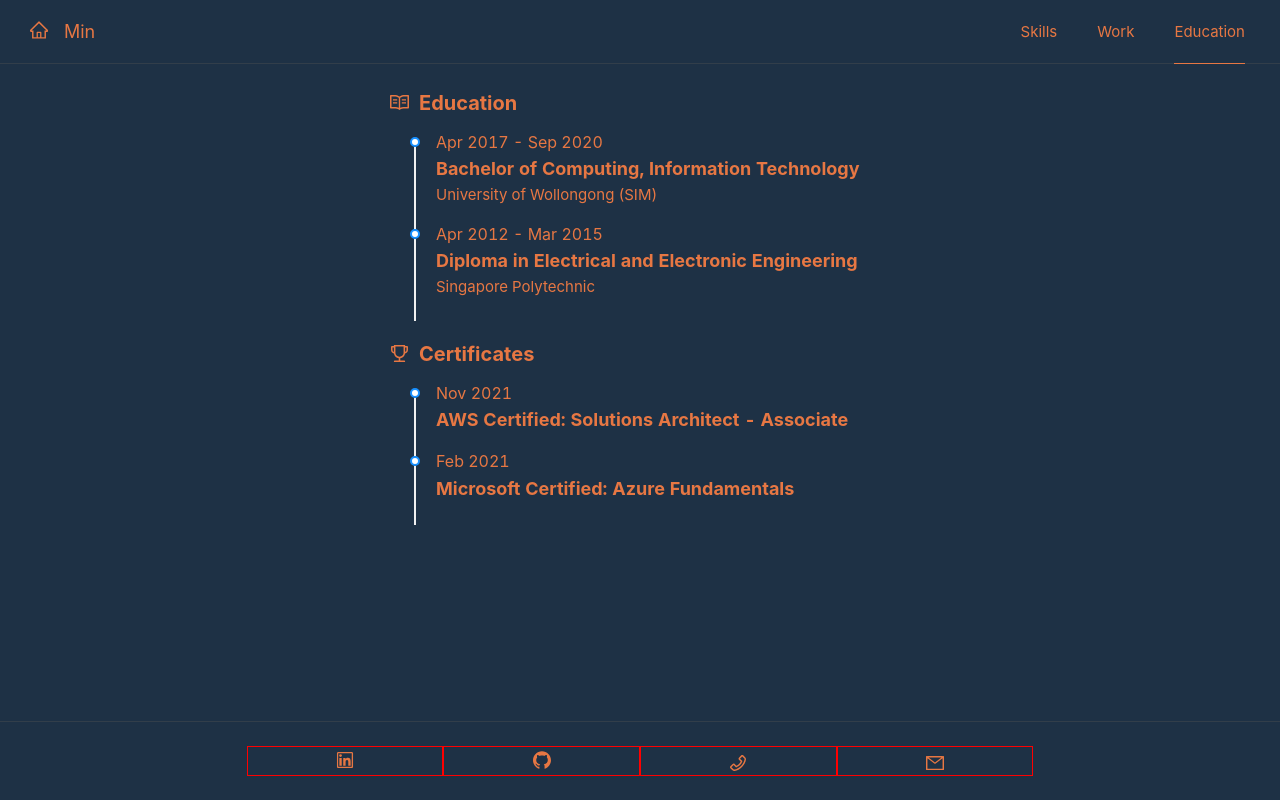
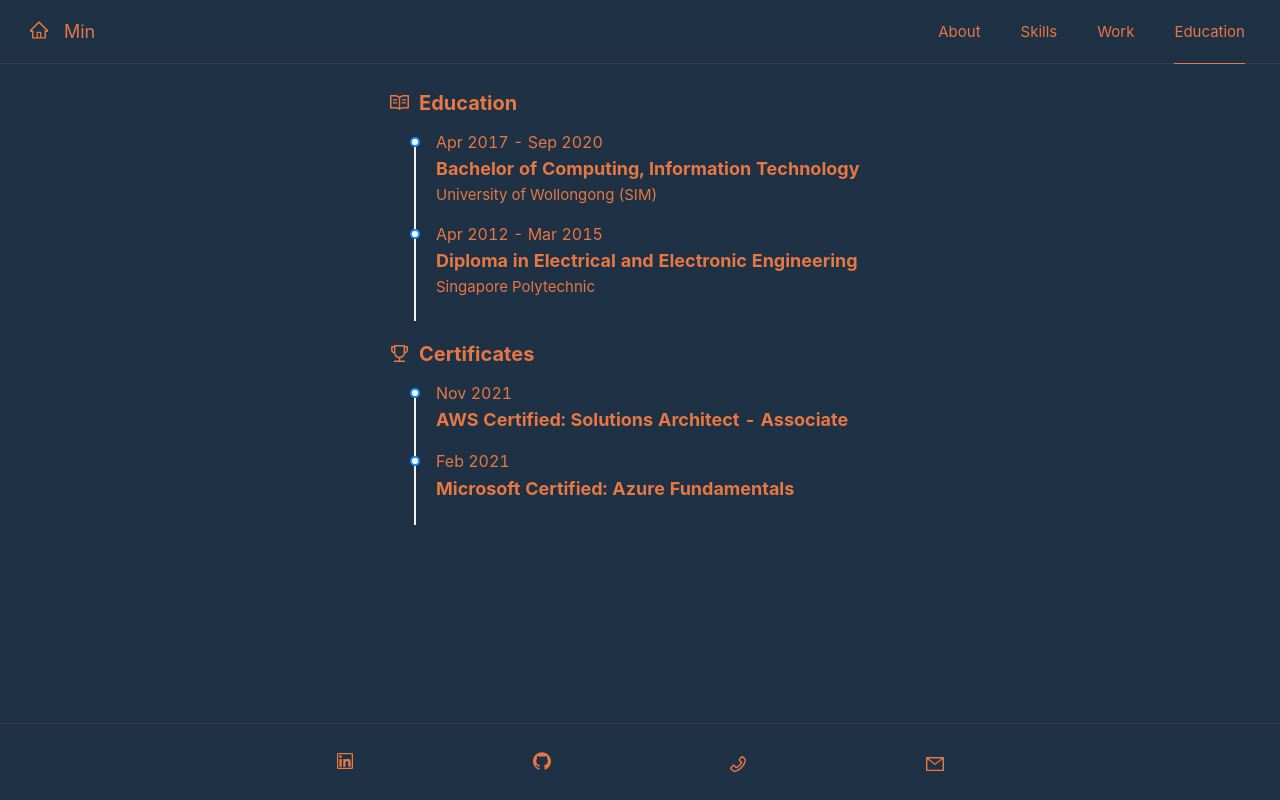
Before and after one commit to pohti/portfolio-antd, a React (Create React App) app: page /education in a window 1280 px wide. Built offline with nearby package versions, Linux system fonts and the light colour scheme.

Commit message:
fixing header menu when to collapse

```diff
--- a/src/components/Footer/CustomFooter.css
+++ b/src/components/Footer/CustomFooter.css
@@ -9,13 +9,13 @@ div.footer-row {
 }
 
 div.footer-row > div.ant-col {
-  border-style: solid;
+  /* border-style: solid;
   border-width: 1px;
-  border-color: red;
+  border-color: red; */
 
-    font-size: var(--global-general-font-size);
-    display: flex;
-    justify-content: center;
+  font-size: var(--global-general-font-size);
+  display: flex;
+  justify-content: center;
 }
 
 a {
--- a/src/components/Header/CustomHeader.css
+++ b/src/components/Header/CustomHeader.css
@@ -25,6 +25,12 @@
     color: var(--main-font-color);
     font-size: 18px;
 }
+
+/* .header-menu-container {
+    border-style: solid;
+    border-width: 1px;
+    border-color: green;
+} */
 
 .header-menu {
     background-color: var(--main-bg-color);
--- a/src/components/Header/CustomHeader.jsx
+++ b/src/components/Header/CustomHeader.jsx
@@ -8,7 +8,7 @@ import './CustomHeader.css'
 const { Text } = Typography
 
 const menuItems = [
-    // { label: <Link to="/about">About</Link>, key: 'about' },
+    { label: <Link to="/about">About</Link>, key: 'about' },
     { label: <Link to="/skills">Skills</Link>, key: 'skills' },
     { label: <Link to="/work">Work</Link>, key: 'work' },
     { label: <Link to="/education">Education</Link>, key: 'education' },
@@ -50,7 +50,12 @@ export default class CustomHeader extends Component {
                 </Col>
 
                 {/* Header Menu */}
-                <Col span={16}>
+                <Col
+                    xs={{ span: 4, offset: 12 }}
+                    sm={{ span: 4, offset: 12 }}
+                    md={{ span: 12, offset: 4 }}
+                    className="header-menu-container"
+                >
                     <Menu
                         mode="horizontal"
                         className="header-menu"
```
